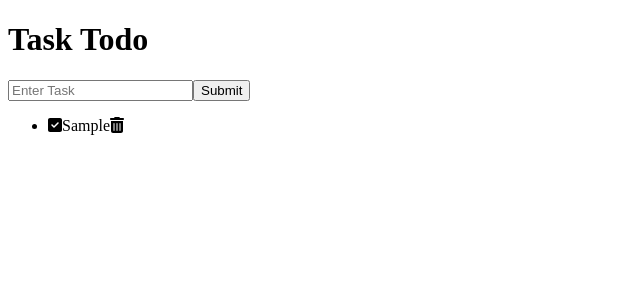
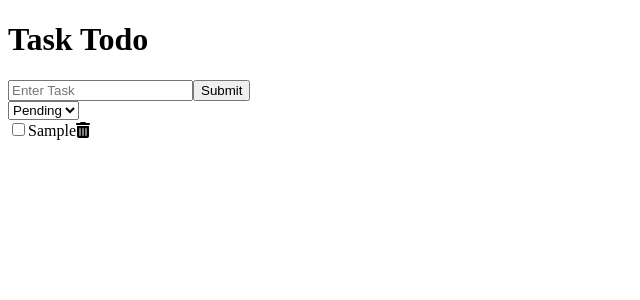
Before and after one commit to nelly02d/Todo, a React (Create React App) app: page / in a window 1280 px wide. Both pictures are taken after typing "Sample" into the empty fields and a click on the input 221 px from the left and 90 px from the top of the page. Shown: the top 300 px of the page, without its empty margins (0-640 px from the left). Built offline with nearby package versions, Linux system fonts and the light colour scheme.

Commit message:
replace li to input checklist and add search todo to sort done and pending

```diff
--- a/src/App.js
+++ b/src/App.js
@@ -1,6 +1,7 @@
 import { useState } from "react";
 import AddTodo from "./components/AddTodo";
 import TodoInfo from "./components/TodoInfo";
+import SearchTodo from "./components/SearchTodo";
 
 
 function App() {
@@ -15,18 +16,20 @@ function App() {
       </header>
       <AddTodo
         todos = {myTodo => setTodoList([...todoList, myTodo])}
+        todoList={todoList}
+      />
+      <SearchTodo
+
       />
       <div>
-        <ul>
         { todoList.map((todo, id) => (
           <TodoInfo
+            todo={todo}
             key={id}
-              todo={todo}
             deleteTodo={
-                todoId => setTodoList(todoList.filter((todo) => todo  !== todoId))}
+              todoId => setTodoList(todoList.filter((todo) => todo !== todoId))}
           />
         ))}
-        </ul>
       </div>
     </div>
   );
--- a/src/components/AddTodo.js
+++ b/src/components/AddTodo.js
@@ -1,25 +1,26 @@
 import { useState } from "react";
 
 function AddTodo({ todos }) {
+  //to clear todo
   const clearTodo = ''
 
-  const [input, setInput] = useState(clearTodo);
+  const [todoInput, setTodoInput] = useState(clearTodo);
   //Todo function information
-  const submitTodo = (e) => {
+  const setTodo = (e) => {
     e.preventDefault();
     //Send todo information
-    todos(input);
+    todos(todoInput);
     //Set to clear input fiealds
-    setInput(clearTodo)
+    setTodoInput(clearTodo)
   }
 
   return (
     <div className="form-container">
-      <form onSubmit={submitTodo}>
+      <form onSubmit={setTodo}>
         <label>
           <input
-            value={input}
-            onChange={event => setInput(event.target.value)}
+            value={todoInput}
+            onChange={event => setTodoInput(event.target.value)}
             placeholder="Enter Task"
           />
         </label>
--- /dev/null
+++ b/src/components/SearchTodo.js
@@ -0,0 +1,20 @@
+import { useState } from "react";
+
+function SearchTodo({ todo }) {
+  const [mySearch, setMySearch] = useState("Pending");
+
+  const handleChange = (event) => {
+    setMySearch(event.target.value)
+  }
+
+  return(
+    <form>
+      <select value={mySearch} onChange={handleChange}>
+        <option value="Pending">Pending</option>
+        <option value="Done">Done</option>
+      </select>
+    </form>
+  )
+}
+
+export default SearchTodo;
--- a/src/components/TodoInfo.js
+++ b/src/components/TodoInfo.js
@@ -1,14 +1,26 @@
 import { FontAwesomeIcon } from "@fortawesome/react-fontawesome";
-import { faTrashCan, faCheckSquare } from "@fortawesome/free-solid-svg-icons"
+import { faTrashCan } from "@fortawesome/free-solid-svg-icons"
+import { useState } from "react";
 
-function TodoInfo({todo, id, deleteTodo}) {
+function TodoInfo({ todo, id, deleteTodo, done}) {
+
+  const [checked, setchecked] = useState(false)
+
+  const handleChange = () => {
+    setchecked(!checked)
+  }
 
   return (
-    <li key={id} className="todo" >
-      <FontAwesomeIcon icon={faCheckSquare}/>
-        {todo}
+    <label>
+      <input
+      type="checkbox"
+      key={id}
+      onChange={handleChange}
+      value={done}
+      />
+      {todo}
       <FontAwesomeIcon icon={faTrashCan} onClick={() => {deleteTodo(todo)}}/>
-    </li>
+    </label>
   )
 }
 
```
Lines whose indentation alone changed are shown as unchanged.
